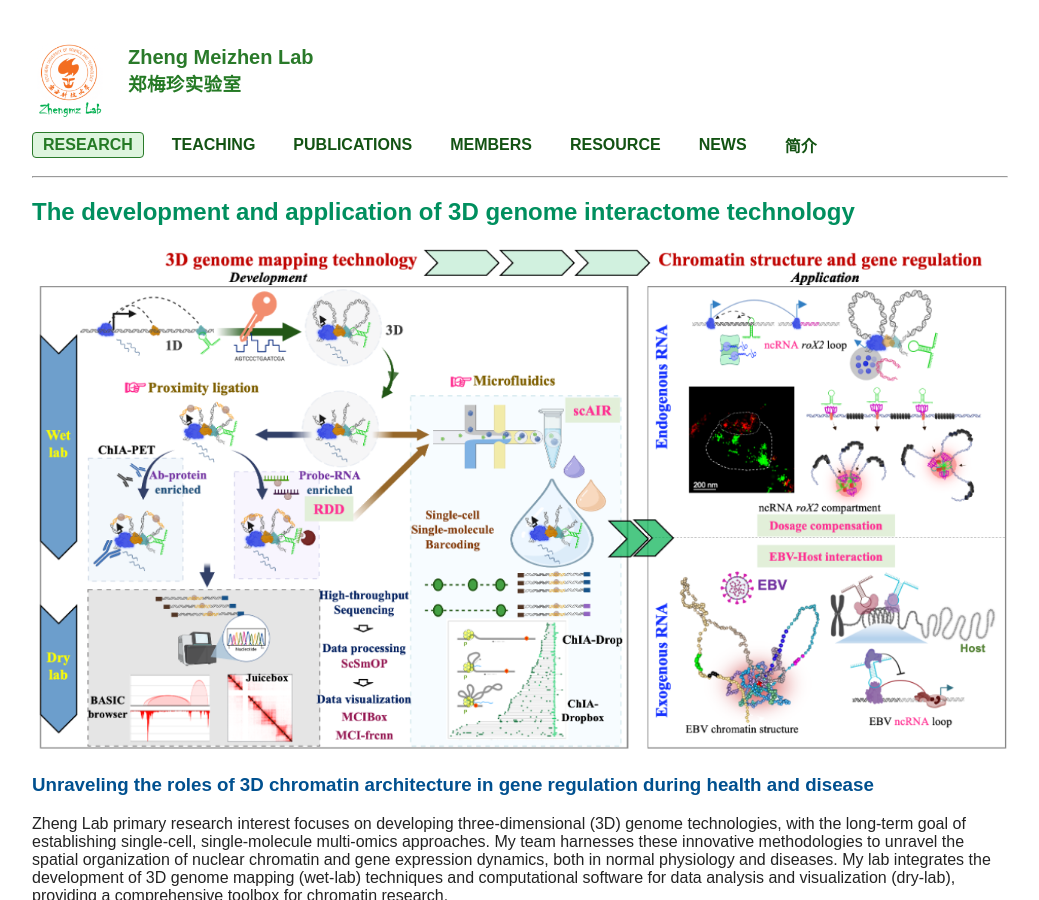
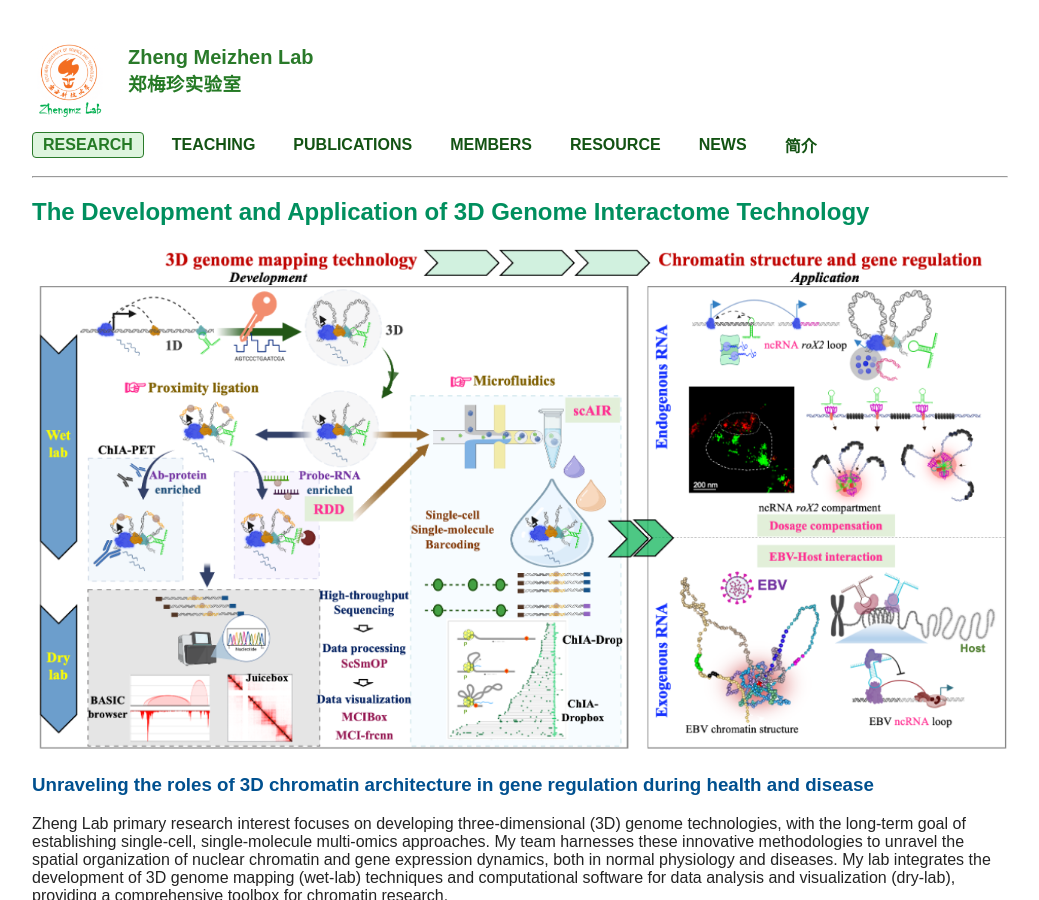
Before and after one commit to ZhengmzLab/zhengmzlab.github.io, a Jekyll site: the page built from index.md, in a window 1280 px wide and 900 px high. Shown: the whole window, without its empty margins (120-1159 px from the left). Built offline with Jekyll 4.4.1, drawn with Linux system fonts in a browser that asks for light colours; comment, search, counter and statistics services are not loaded.

Commit message:
Update index.md

```diff
--- a/index.md
+++ b/index.md
@@ -4,7 +4,7 @@ title: RESEARCH
 ---
 
 
-## <span style="color:#008f5e; font-weight:bold;">The development and application of 3D genome interactome technology</span>
+## <span style="color:#008f5e; font-weight:bold;">The Development and Application of 3D Genome Interactome Technology</span>
 
 <img src="home-1.png" style="max-width: 100%; height: auto;" alt="image" />
 
```
